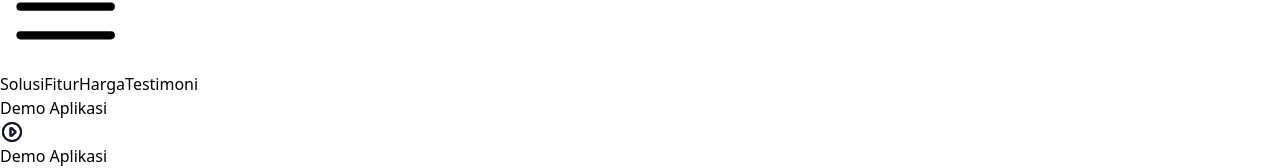
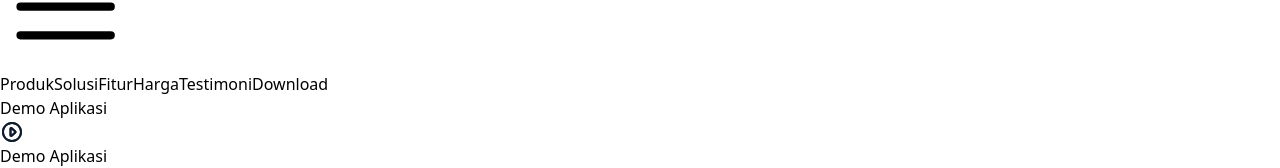
Before and after one commit to septianadip17/pos-laundry, a React (Vite) app: page / in a window 1280 px wide. Shown: the part 135-303 px from the top of the page. Built offline with nearby package versions, Linux system fonts and the light colour scheme.

Commit message:
navbar added and linked

```diff
--- a/src/components/Download.jsx
+++ b/src/components/Download.jsx
@@ -6,7 +6,7 @@ import bgBanner from "../assets/images/bg-bottom-banner-raw.png";
 
 const Download = () => {
   return (
-    <div
+    <div id="download"
       className="container mx-auto px-16 rounded-lg flex flex-col md:flex-row items-center space-y-6 md:space-y-0 md:space-x-6"
       style={{
         backgroundImage: `url(${bgBanner})`,
--- a/src/components/Navbar.jsx
+++ b/src/components/Navbar.jsx
@@ -9,10 +9,12 @@ import demoIcon from "../assets/icons/play-circle.svg";
 import { useEffect, useState } from "react";
 
 const navigation = [
+  { name: "Produk", href: "#home", current: false },
   { name: "Solusi", href: "#solusi", current: false },
   { name: "Fitur", href: "#fitur", current: false },
   { name: "Harga", href: "#harga", current: false },
   { name: "Testimoni", href: "#testimoni", current: false },
+  { name: "Download", href: "#download", current: false },
 ];
 
 function classNames(...classes) {
```
